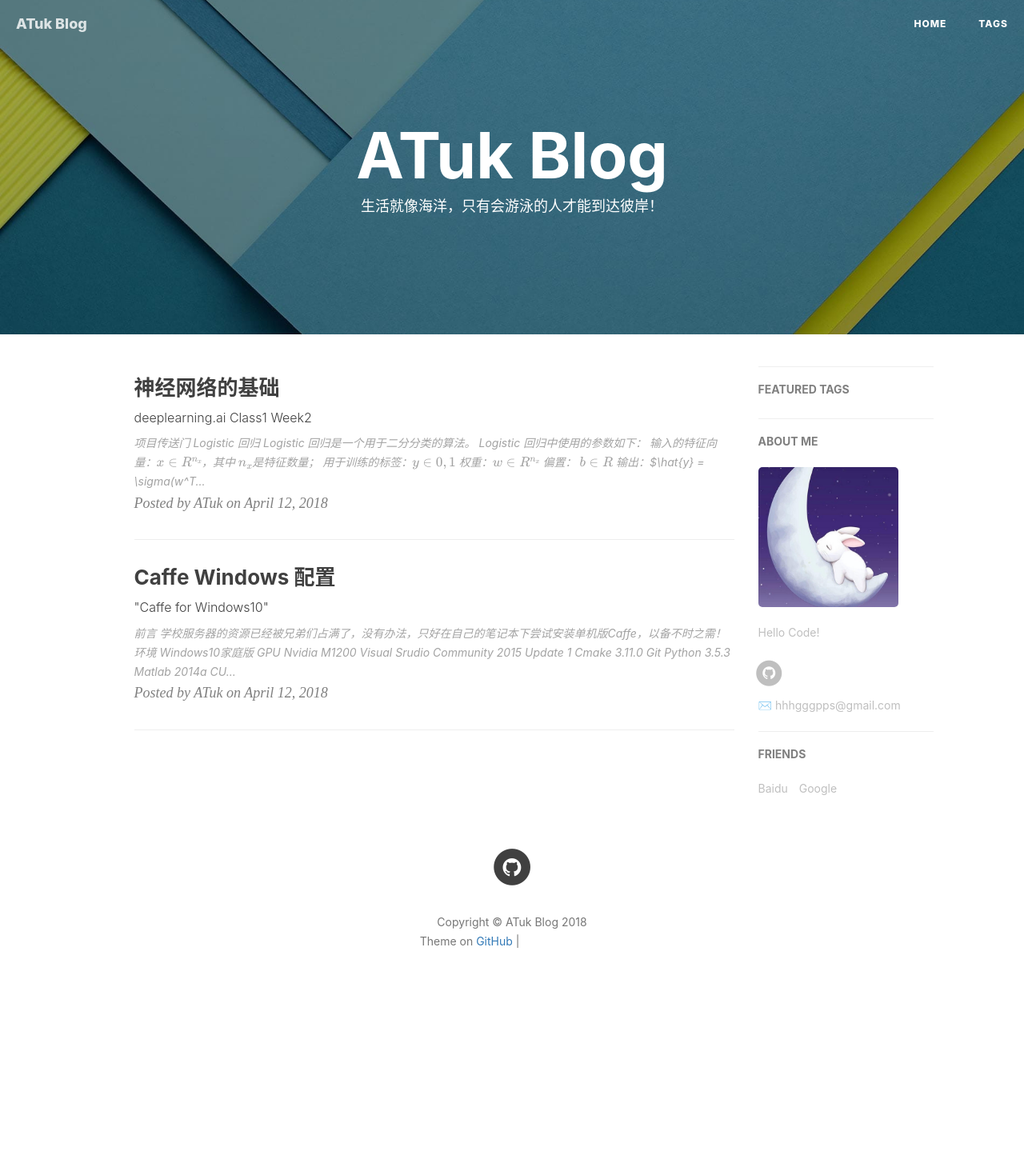
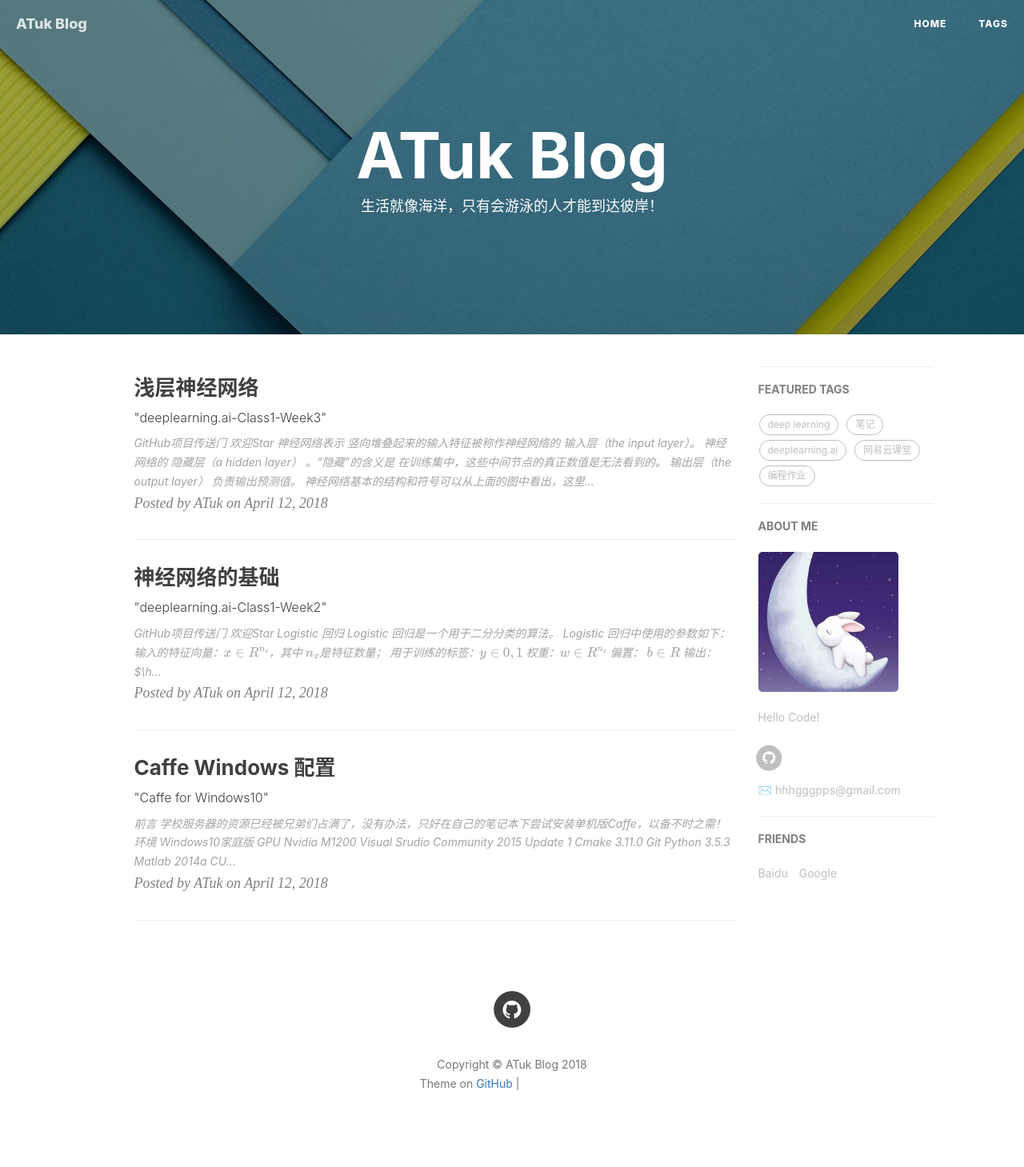
Before and after one commit to AlbertHG/alberthg.github.io, a Jekyll site: the page built from index.html, in a window 1280 px wide. Shown: the whole page at 80% size. Built offline with Jekyll 4.4.1, drawn with Linux system fonts in a browser that asks for light colours; nearby versions of some CDN libraries; formulas are drawn with MathJax 3; the list of posts is cut into pages by our own code; comment, search, counter and statistics services are not loaded; before the commit the page ends 1281 px from its top, so only the background shows below that; some of the changed lines change nothing that is shown; grey boxes are pictures that could not be loaded.

Commit message:
add deeplearning note_1_2 blog

````diff
--- a/_posts/2018-04-12-deeplearning-ai-c1w2.md
+++ b/_posts/2018-04-12-deeplearning-ai-c1w2.md
@@ -1,20 +1,22 @@
 ---
 layout:     post
 title:      神经网络的基础
-subtitle:    "deeplearning.ai Class1 Week2"
+subtitle:    "\"deeplearning.ai-Class1-Week2\""
 date:       2018-04-12
 author:     ATuk
-header-img: img/neural_netwek.jpg
+header-img: img/deeplearning_c1_w2.jpg
 catalog: true
 tags:
     - deep learning
     - 笔记
     - deeplearning.ai
     - 网易云课堂
-    - 编程练习
+    - 编程作业
 ---
 
-## [项目传送门](#https://github.com/AlbertHG/Coursera-Deep-Learning-deeplearning.ai)
+## [GitHub项目传送门](https://github.com/AlbertHG/Coursera-Deep-Learning-deeplearning.ai)
+
+> 欢迎Star
 
 ## Logistic 回归
 
--- /dev/null
+++ b/_posts/2018-04-12-deeplearning-ai-c1w3.md
@@ -0,0 +1,191 @@
+---
+layout:     post
+title:      浅层神经网络
+subtitle:    "\"deeplearning.ai-Class1-Week3\""
+date:       2018-04-12
+author:     ATuk
+header-img: img/deeplearning_c1_w3.jpg
+catalog: true
+tags:
+    - deep learning
+    - 笔记
+    - deeplearning.ai
+    - 网易云课堂
+    - 编程作业
+---
+
+## [GitHub项目传送门](https://github.com/AlbertHG/Coursera-Deep-Learning-deeplearning.ai)
+
+> 欢迎Star
+
+## 神经网络表示
+
+竖向堆叠起来的输入特征被称作神经网络的 **输入层（the input layer）**。
+
+神经网络的 **隐藏层（a hidden layer）** 。“隐藏”的含义是 **在训练集中**，这些中间节点的真正数值是无法看到的。
+
+**输出层（the output layer）** 负责输出预测值。
+
+![](https://raw.githubusercontent.com/AlbertHG/Coursera-Deep-Learning-deeplearning.ai/master/01-Neural%20Networks%20and%20Deep%20Learning/week3/md_images/01.png)
+
+神经网络基本的结构和符号可以从上面的图中看出，这里不再复述。
+
+主要需要注意的一点，是层与层之间参数矩阵的规格大小：
+
+输入层和隐藏层之间
+- $w^{[1]}->(4,3)$ ：前面的 4 是隐层神经元的个数，后面的 3 是输入层神经元的个数；
+- $b^{[1]}->(4,1)$ ：和隐藏层的神经元个数相同；
+隐藏层和输出层之间
+- $w^{[1]}->(1,4)$ ：前面的 1 是输出层神经元的个数，后面的 4 是隐层神经元的个数；
+- $b^{[1]}->(1,1)$ ：和输出层的神经元个数相同；
+
+由上面我们可以总结出，在神经网络中，我们以相邻两层为观测对象，前面一层作为输入，后面一层作为输出，两层之间的$w$参数矩阵大小为 $(n_{out},n_{in})$ ，$b$参数矩阵大小为 $(n_{out},1)$ ，这里是作为 $z = wX+b$ 的线性关系来说明的，在神经网络中， $w^{[i]}=w^{T}$ 。
+
+在logistic regression中，一般我们都会用 $(n_{in},n_{out})$ 来表示参数大小，计算使用的公式为：$ z = w^{T}X+b$ ，要注意这两者的区别。
+
+## 神经网络输出
+
+除输入层之外每层的计算输出可由下图总结出：
+
+![](https://raw.githubusercontent.com/AlbertHG/Coursera-Deep-Learning-deeplearning.ai/master/01-Neural%20Networks%20and%20Deep%20Learning/week3/md_images/02.jpg)
+
+
+如下图所示，逻辑回归的正向计算可以分解成计算z和a的两部分：
+
+![](https://raw.githubusercontent.com/AlbertHG/Coursera-Deep-Learning-deeplearning.ai/master/01-Neural%20Networks%20and%20Deep%20Learning/week3/md_images/03.jpg)
+
+
+对于两层神经网络，从输入层到隐藏层对应一次逻辑回归运算；从隐藏层到输出层对应一次逻辑回归运算。每层计算时，要注意对应的上标和下标，一般我们记上标方括号表示layer，下标表示第几个神经元。例如 $a_i^{[l]}$表示第$l$层的第$i$个神经元。注意，$i$从1开始，$l$从0开始。
+
+下面，我们将从输入层到输出层的计算公式列出来：
+
+$$z_1^{[1]}=w_1^{[1]T}x+b_1^{[1]},\ a_1^{[1]}=\sigma(z_1^{[1]})$$
+$$z_2^{[1]}=w_2^{[1]T}x+b_2^{[1]},\ a_2^{[1]}=\sigma(z_2^{[1]})$$
+$$z_3^{[1]}=w_3^{[1]T}x+b_3^{[1]},\ a_3^{[1]}=\sigma(z_3^{[1]})$$
+$$z_4^{[1]}=w_4^{[1]T}x+b_4^{[1]},\ a_4^{[1]}=\sigma(z_4^{[1]})$$
+
+然后，从隐藏层到输出层的计算公式为：
+
+$$z_1^{[2]}=w_1^{[2]T}a^{[1]}+b_1^{[2]},\ a_1^{[2]}=\sigma(z_1^{[2]})$$
+
+其中 $a^{[1]}$为列向量：
+
+![](https://raw.githubusercontent.com/AlbertHG/Coursera-Deep-Learning-deeplearning.ai/master/01-Neural%20Networks%20and%20Deep%20Learning/week3/md_images/08.png)
+
+上述每个节点的计算都对应着一次逻辑运算的过程，分别由计算$z$和$a$两部分组成。
+
+为了提高程序运算速度，我们引入向量化和矩阵运算的思想，将上述表达式转换成矩阵运算的形式：
+
+$$z^{[1]}=W^{[1]}x+b^{[1]}$$
+$$a^{[1]}=\sigma(z^{[1]}) $$
+$$z^{[2]}=W^{[2]}a^{[1]}+b^{[2]}$$
+$$a^{[2]}=\sigma(z^{[2]})$$
+
+![](https://raw.githubusercontent.com/AlbertHG/Coursera-Deep-Learning-deeplearning.ai/master/01-Neural%20Networks%20and%20Deep%20Learning/week3/md_images/04.jpg)
+
+
+之前也介绍过，这里顺便提一下， $W^{[1]}$的维度是$(4,3)$， $b^{[1]}$的维度是$(4,1)$，$ W^{[2]}$的维度是$(1,4)$， $b^{[2]}$的维度是$(1,1)$。这点需要特别注意。
+
+## 多样本的向量化
+
+上一部分我们只是介绍了单个样本的神经网络正向传播矩阵运算过程。而对于$m$个训练样本，我们也可以使用矩阵相乘的形式来提高计算效率。而且它的形式与上一部分单个样本的矩阵运算十分相似，比较简单。
+
+之前我们也介绍过，在书写标记上用上标$(i)$表示第$i$个样本，例如 $x^{(i)}$， $z^{(i)}$， $a^{[2](i)}$。对于每个样本$i$，可以使用for循环来求解其正向输出：
+
+![](https://raw.githubusercontent.com/AlbertHG/Coursera-Deep-Learning-deeplearning.ai/master/01-Neural%20Networks%20and%20Deep%20Learning/week3/md_images/07.png)
+
+不使用for循环，利用矩阵运算的思想，输入矩阵X的维度为$(n_x,m)$。这样，我们可以把上面的for循环写成矩阵运算的形式：
+
+$Z^{[1]}=W^{[1]}X+b^{[1]} $
+
+$A^{[1]}=\sigma(Z^{[1]}) $
+
+$Z^{[2]}=W^{[2]}A^{[1]}+b^{[2]} $
+
+$A^{[2]}=\sigma(Z^{[2]})$
+
+其中， $Z^{[1]}$ 的维度是$(4,m)$，4是隐藏层神经元的个数； $A^{[1]}$的维度与 $Z^{[1]}$相同；$ Z^{[2]}$和 $A^{[2]}$的维度均为$(1,m)$。对上面这四个矩阵来说，均可以这样来理解：行表示神经元个数，列表示样本数目$m$。
+
+
+## 激活函数
+
+有一个问题是神经网络的隐藏层和输出单元用什么激活函数。之前我们都是选用 sigmoid 函数，但有时其他函数的效果会好得多。
+
+可供选用的激活函数有：
+
+* tanh 函数（the hyperbolic tangent function，双曲正切函数）：$$a = \frac{e^z - e^{-z}}{e^z + e^{-z}}$$
+
+效果几乎总比 sigmoid 函数好（除开 **二元分类的输出层** ，因为我们希望输出的结果介于 0 到 1 之间），因为函数输出介于 -1 和 1 之间，激活函数的平均值就更接近 0，有类似数据中心化的效果。
+
+然而，tanh 函数存在和 sigmoid 函数一样的缺点：当 $z$ 趋紧无穷大（或无穷小），导数的梯度（即函数的斜率）就趋紧于 0，这使得梯度算法的速度大大减缓。
+
+* **ReLU 函数（the rectified linear unit，修正线性单元）** ：$$a=max(0,z)$$
+
+当 $z > 0$ 时，梯度始终为 1，从而提高神经网络基于梯度算法的运算速度，收敛速度远大于 sigmoid 和 tanh。然而当 $z < 0$ 时，梯度一直为 0，但是实际的运用中，该缺陷的影响不是很大。
+
+* Leaky ReLU（带泄漏的 ReLU）：$$a=max(0.01z,z)$$
+
+Leaky ReLU 保证在 $z < 0$ 的时候，梯度仍然不为 0。理论上来说，Leaky ReLU 有 ReLU 的所有优点，但在实际操作中没有证明总是好于 ReLU，因此不常用。
+
+![](https://raw.githubusercontent.com/AlbertHG/Coursera-Deep-Learning-deeplearning.ai/master/01-Neural%20Networks%20and%20Deep%20Learning/week3/md_images/05.png)
+
+
+在选择激活函数的时候，如果在不知道该选什么的时候就选择 ReLU，当然也没有固定答案，要依据实际问题在交叉验证集合中进行验证分析。当然，我们可以在不同层选用不同的激活函数。
+
+**使用非线性激活函数的原因**:
+
+使用线性激活函数和不使用激活函数、直接使用 Logistic 回归没有区别，那么无论神经网络有多少层，输出都是输入的线性组合，与**没有隐藏层**效果相当，就成了最原始的感知器了。
+
+## 激活函数的导数
+
+* sigmoid 函数：
+
+$$g(z) = \frac{1}{1+e^{-z}}$$
+
+$$g\prime(z)=\frac{dg(z)}{dz} = \frac{1}{1+e^{-z}}(1-\frac{1}{1+e^{-z}})=g(z)(1-g(z))$$
+
+* tanh 函数：
+
+$$g(z) = tanh(z) = \frac{e^z - e^{-z}}{e^z + e^{-z}}$$
+
+$$g\prime(z)=\frac{dg(z)}{dz} = 1-(tanh(z))^2=1-(g(z))^2$$
+
+## 神经网络的梯度下降法
+
+### 正向梯度传播
+
+仍然是浅层神经网络，包含的参数为 $W^{[1]}$， $b^{[1]}$， $W^{[2]}$， $b^{[2]}$。令输入层的特征向量个数 $n_x=n^{[0]}$，隐藏层神经元个数为 $n^{[1]}$，输出层神经元个数为 $n^{[2]}=1$。则 $W^{[1]}$的维度为$( n^{[1]}, n^{[0]})$， $b^{[1]}$的维度为$(n^{[1]},1)$， $W^{[2]}$的维度为$(n^{[2]}, n^{[1]})$， $b^{[2]}$的维度为$(n^{[2]},1)$。
+
+该神经网络正向传播过程为 ：
+
+$$Z^{[1]}=W^{[1]}X+b^{[1]}$$
+
+$$A^{[1]}=g^{[1]}(Z^{[1]})$$
+
+$$Z^{[2]}=W^{[2]}A^{[1]}+b^{[2]}$$
+
+$$A^{[2]}=g^{[2]}(Z^{[2]})=\sigma(Z^{[2]})$$
+
+### 反向梯度下降
+
+神经网络反向梯度下降公式（左）和其代码向量化（右）：
+
+![](https://raw.githubusercontent.com/AlbertHG/Coursera-Deep-Learning-deeplearning.ai/master/01-Neural%20Networks%20and%20Deep%20Learning/week3/md_images/06.png)
+
+
+## 随机初始化
+
+如果在初始时将两个隐藏神经元的参数设置为相同的大小，那么两个隐藏神经元对输出单元的影响也是相同的，通过反向梯度下降去进行计算的时候，会得到同样的梯度大小，所以在经过多次迭代后，两个隐藏层单位仍然是对称的。无论设置多少个隐藏单元，其最终的影响都是相同的，那么多个隐藏神经元就没有了意义。
+
+在初始化的时候，$W$ 参数要进行随机初始化，不可以设置为 0。而$ b $因为不存在对称性的问题，可以设置为 0。
+
+以 2 个输入，2 个隐藏神经元为例：
+
+```py
+W = np.random.rand(2,2)* 0.01
+b = np.zero((2,1))
+```
+
+这里将 $W$ 的值乘以 0.01（或者其他的常数值）的原因是为了使得权重 $W$ 初始化为较小的值，这是因为使用 sigmoid 函数或者 tanh 函数作为激活函数时，$W$ 比较小，则 $Z=WX+b$ 所得的值趋近于 0，梯度较大，能够提高算法的更新速度。而如果 $W$ 设置的太大的话，得到的梯度较小，训练过程因此会变得很慢。
+
+ReLU 和 Leaky ReLU 作为激活函数时不存在这种问题，因为在大于 0 的时候，梯度均为 1。
````
Also changed, not shown: img/deeplearning_c1_w2.jpg (added), img/deeplearning_c1_w3.jpg (added), img/neural_netwek.jpg (deleted).
